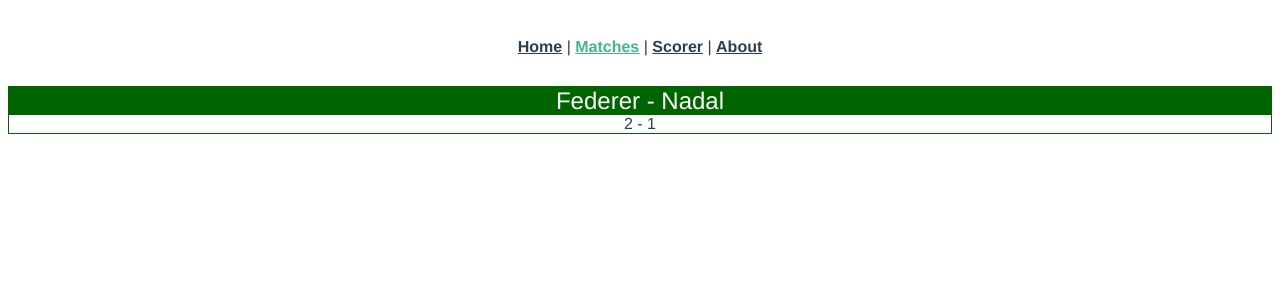
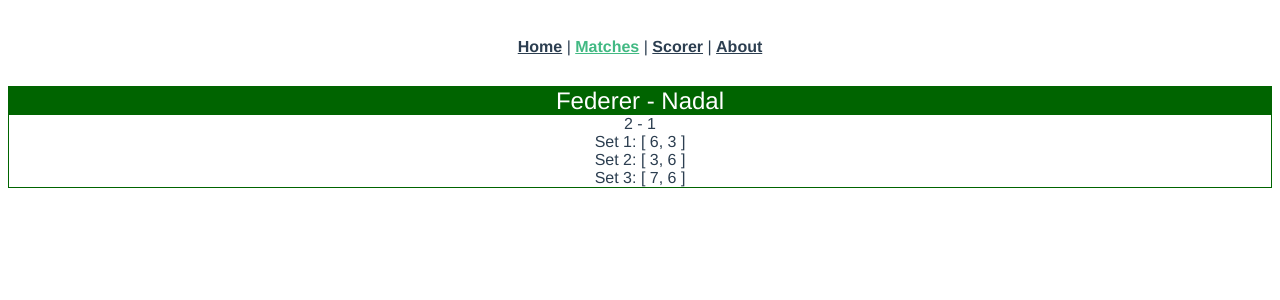
Before and after one commit to robpark/scorekeeper, a Vue app: page /match in a window 1280 px wide. Shown: the top 300 px of the page. Built offline with nearby package versions, Linux system fonts and the light colour scheme.

Commit message:
add per set results

```diff
--- a/src/views/Match.vue
+++ b/src/views/Match.vue
@@ -9,6 +9,9 @@
       <span v-for="(set, idx) in $store.getters.matches[0]['result']" :key="idx">
         {{ set }} <span v-if="idx === 0">-</span>
       </span>
+      <div v-for="(setScore, idx) in $store.getters.matches[0]['sets']" :key="idx" class="set">
+        Set {{ idx + 1 }}: {{ setScore['result'] }} <br />
+      </div>
     </div>
   </div>
 </template>
```
